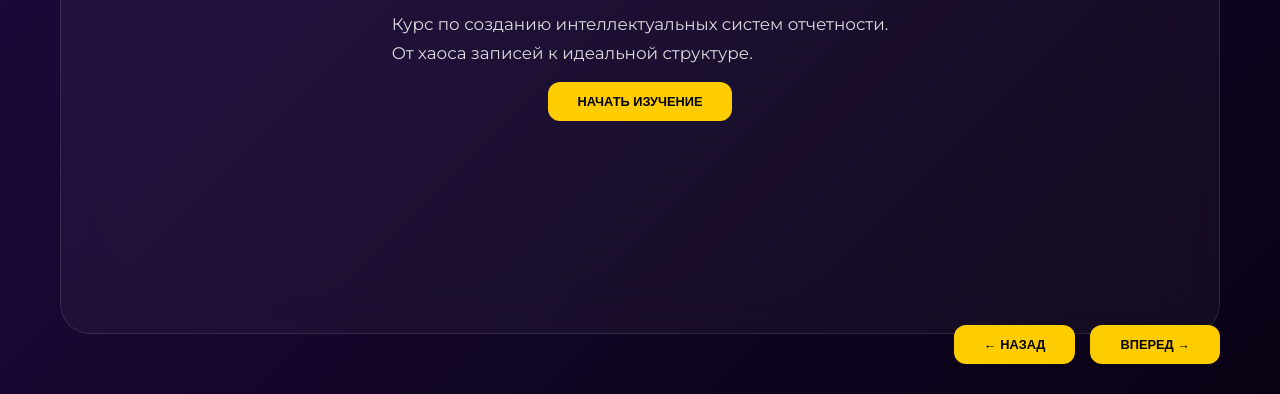
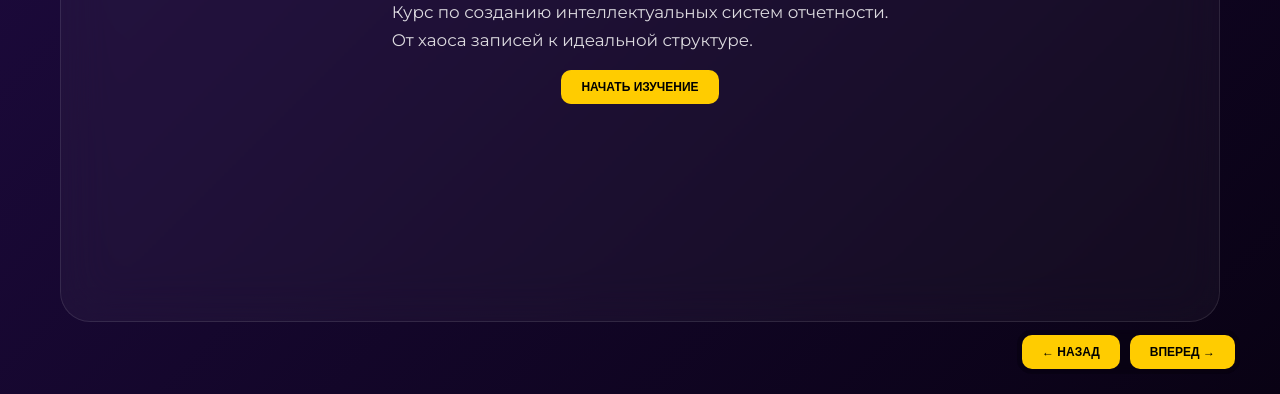
Before and after one commit to jakemonmercer-spec/1C-presentation-1, a plain HTML site: page index.html in a window 1280 px wide. Shown: the part 406-800 px from the top of the page. Drawn offline with Linux system fonts and the light colour scheme.

Commit message:
Update index.html

```diff
--- a/index.html
+++ b/index.html
@@ -76,16 +76,19 @@
 
         /* 3. ТЕКСТОВАЯ КАРТОЧКА */
      .text-card {
-            height: 85vh;
+        height: 82vh; /* Немного уменьшил высоту для запаса */
         background: var(--glass);
-            padding: 40px;
+        padding: clamp(20px, 4vw, 50px);
         border-radius: 30px;
         border: 1px solid rgba(255,255,255,0.1);
         backdrop-filter: blur(25px);
         overflow-y: auto;
         display: flex;
         flex-direction: column;
+        /* Важно: добавляем отступ снизу, чтобы текст не заходил под кнопки */
+        padding-bottom: 80px;
     }
+
 
         .text-card::-webkit-scrollbar { width: 4px; }
         .text-card::-webkit-scrollbar-thumb { background: var(--accent); border-radius: 10px; }
@@ -127,13 +130,43 @@
         .theory-box h3 { font-size: 3rem; color: var(--accent); margin-bottom: 10px; }
 
         /* 5. UI */
-        .controls { position: fixed; bottom: 30px; right: 60px; display: flex; gap: 15px; z-index: 1000; }
+ .controls {
+        position: fixed;
+        bottom: 20px;
+        right: 40px;
+        display: flex;
+        gap: 10px;
+        z-index: 1000;
+        background: rgba(0,0,0,0.2);
+        padding: 5px;
+        border-radius: 15px;
+        backdrop-filter: blur(5px);
+    }
+
    .btn {
-            background: var(--accent); border: none; color: #000;
-            padding: 12px 30px; border-radius: 12px;
-            font-weight: 900; cursor: pointer; text-transform: uppercase;
-            font-size: 0.8rem; transition: 0.3s cubic-bezier(0.175, 0.885, 0.32, 1.275);
+        background: var(--accent);
+        border: none;
+        color: #000;
+        padding: 10px 20px; /* Уменьшил размер */
+        border-radius: 10px;
+        font-weight: 900;
+        cursor: pointer;
+        text-transform: uppercase;
+        font-size: 0.75rem; /* Уменьшил шрифт */
+        transition: 0.2s ease;
     }
+          .start-btn {
+        background: var(--accent);
+        color: #000;
+        padding: 15px 40px;
+        border: none;
+        border-radius: 12px;
+        font-weight: 900;
+        text-transform: uppercase;
+        cursor: pointer;
+        margin-top: 20px;
+    }
+
         .btn:hover { transform: scale(1.1); box-shadow: 0 10px 30px rgba(255,204,0,0.5); }
 
         .progress-bar { position: fixed; top: 0; left: 0; height: 5px; background: var(--accent); z-index: 2000; transition: 0.5s; }
@@ -142,6 +175,15 @@
         .slide-intro { grid-template-columns: 1fr; text-align: center; }
         .slide-intro .text-card { align-items: center; justify-content: center; }
 
+           @media (max-height: 500px) {
+        .slide { padding: 15px 30px; gap: 20px; }
+        h1 { font-size: 1.6rem !important; }
+        h2 { font-size: 0.7rem !important; }
+        p { font-size: 0.85rem !important; line-height: 1.4 !important; }
+        .text-card { padding: 20px; padding-bottom: 60px; }
+        .controls { right: 20px; bottom: 15px; }
+        .btn { padding: 8px 15px; font-size: 0.65rem; }
+    }
         @media (max-width: 1000px) {
             .slide { grid-template-columns: 1fr; padding: 20px; }
             .visual-area { display: none; }
```
Lines whose indentation alone changed are shown as unchanged.
